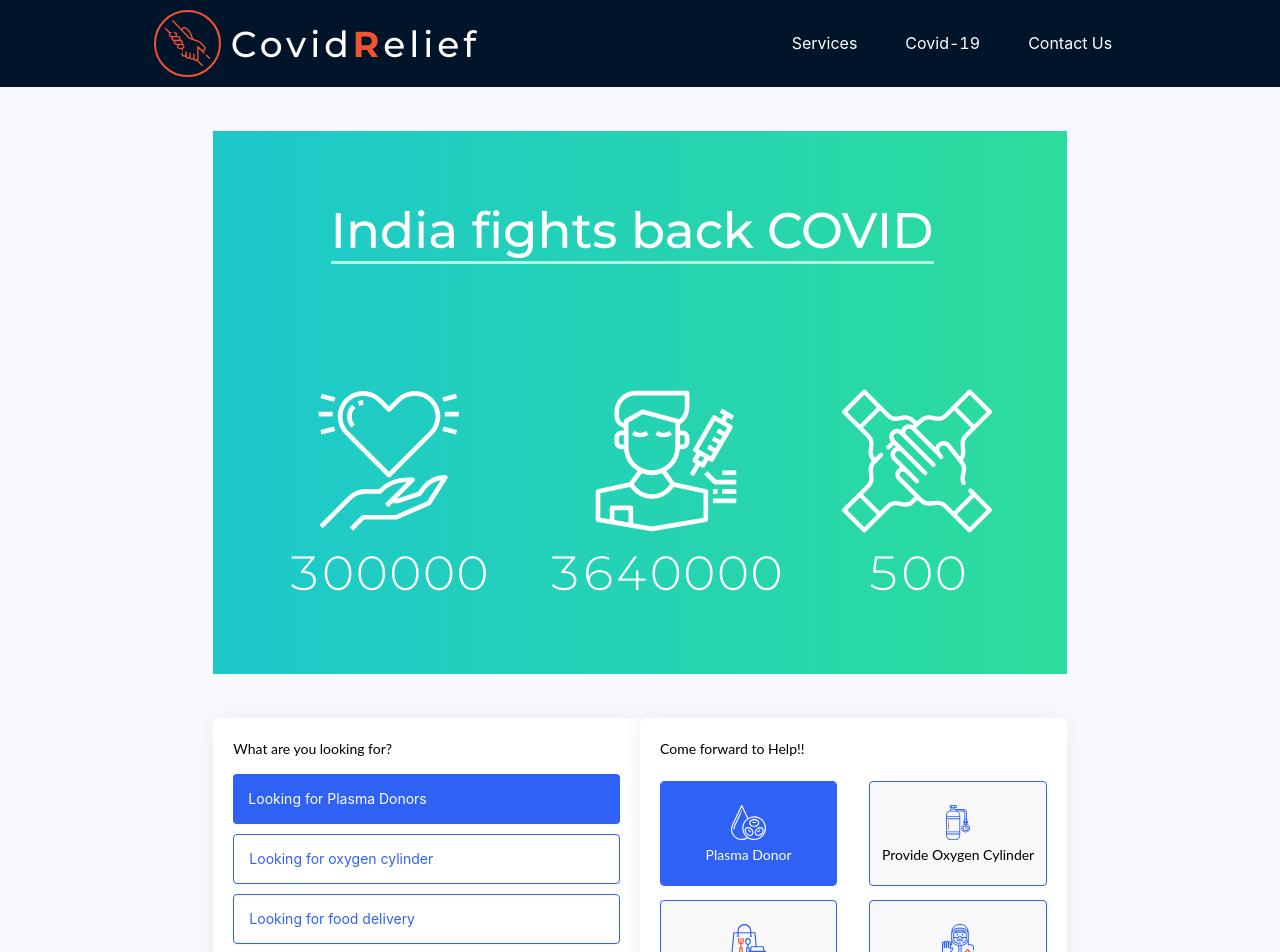
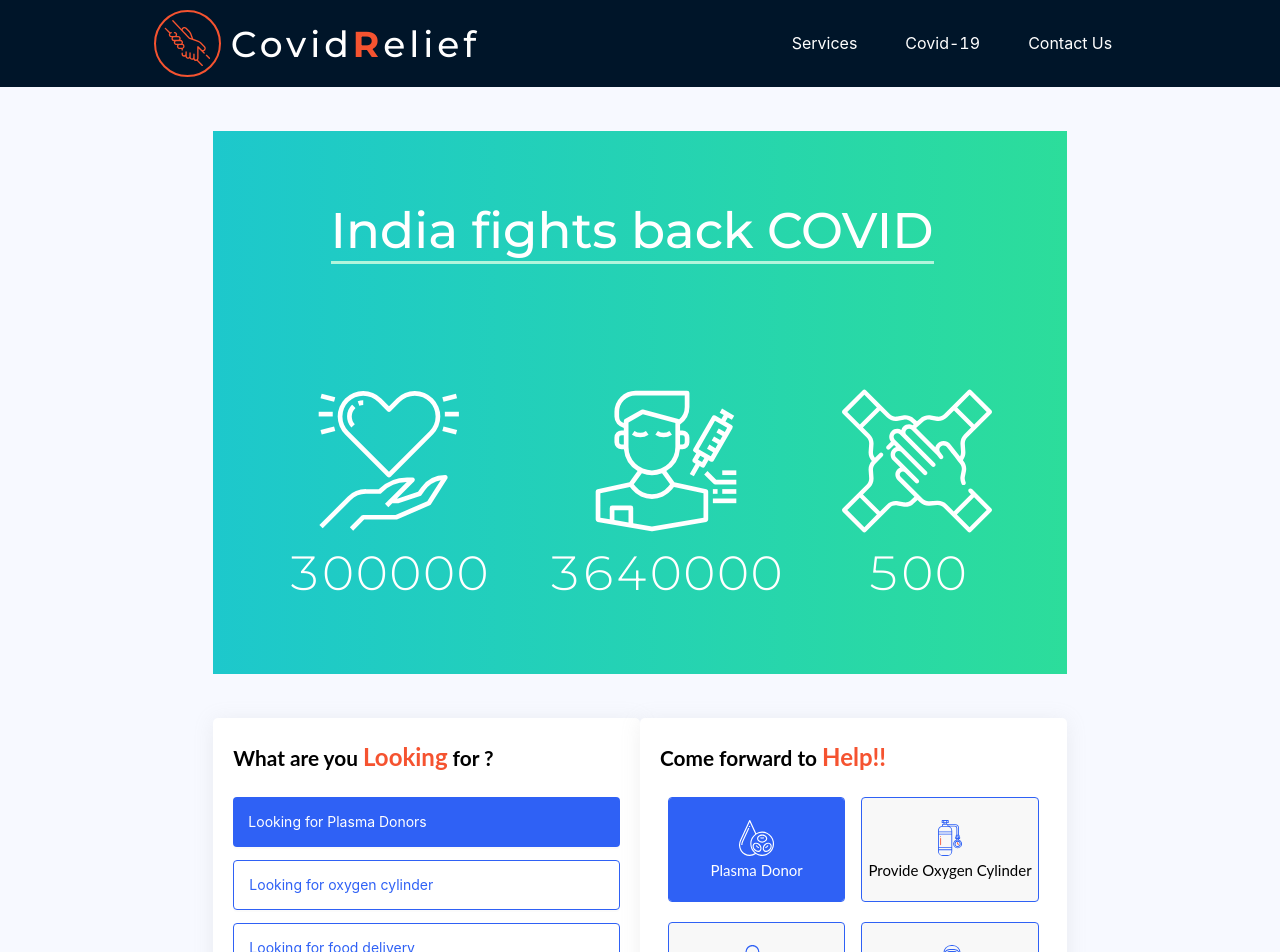
Before and after one commit to ipectrinity/reactivedeveloperz, a React (Create React App) app: page / in a window 1280 px wide. Shown: the top 952 px of the page. Built offline with nearby package versions, Linux system fonts and the light colour scheme.

Commit message:
ActionSection hover changes

```diff
--- a/src/Components/ActionSection/ActionSection.js
+++ b/src/Components/ActionSection/ActionSection.js
@@ -34,9 +34,9 @@ const ActionSection = (props) => {
       <Row id="services" justify='center'>
         <Col lg={8} md={11} sm={11} xs={20}>
           <div className={classes.actionCard}>
-            <p style={{ textAlign: "left" }}>
+            <p className={classes.actionTitle} style={{ textAlign: "left" }}>
               {" "}
-            What are you looking for?
+            What are you <span className={classes.special}>Looking</span> for ?
           </p>
             <Button
               onClick={() => changeRoute("register/recipient")}
@@ -66,7 +66,7 @@ const ActionSection = (props) => {
         </Col>
         <Col lg={8} md={11} sm={11} xs={20}>
           <div className={classes.actionCard}>
-            <p style={{ textAlign: "left" }}> Come forward to Help!!</p>
+            <p className={classes.actionTitle} style={{ textAlign: "left" }}> Come forward to <span className={classes.special}>Help!!</span></p>
             <div className={classes.iconBox}>
 
               <Col onClick={() => changeRoute("register/Donor")} style={{ backgroundColor: '#2F61F5' }} span={11} className={classes.selectedcheckBox1}>
--- a/src/Containers/Home/Home.module.css
+++ b/src/Containers/Home/Home.module.css
@@ -40,6 +40,17 @@
     color: black
 }
 
+.actionTitle{
+    font-size: 1.3rem !important;
+    font-weight: bold;
+}
+
+.special{
+    font-size: 1.5rem !important;
+    font-weight: bold;
+    color: #F55330;
+}
+
 
 
 
@@ -52,8 +63,14 @@
     border-radius: 4px!important;
     border: none!important;
     font-size: 15px;
-    margin-bottom: 10px;
+    margin-bottom: 13px;
 
+}
+.actionButton:hover{
+    background-color:#2F61F5 !important;
+    z-index: 1;
+    box-shadow: 3px 3px rgb(184, 178, 178);
+    font-size: 17px;
 }
 
 .actionButton2{
@@ -64,11 +81,18 @@
     border-radius: 4px!important;
     border: 1px solid #2F61F5!important;
     font-size: 15px;
-    margin: 0 .5rem 10px 0 !important;
+    margin: 0 .5rem 13px 0 !important;
     /* margin-bottom: 10px; */
 }
 
+.actionButton2:hover{
+    background-color:#2F61F5 !important;
+    scale: 1;
+    color: white !important;
+    box-shadow: 3px 3px rgb(184, 178, 178);
+    font-size: 17px;
 
+}
 
 
 /* home page buttons */
@@ -83,16 +107,20 @@
     border: 1px solid #2F61F5;
     border-radius: 4px;
     opacity: 1;
-    margin: 7px 0;
+    margin-bottom: 20px;
     cursor: pointer;
 
+  }
+  .selectedcheckBox1:hover{
+      box-shadow: 5px 4px rgb(204, 203, 203);
+      transform: scale(1.06);
   }
 
   .text{
     font: normal normal normal 14px/17px Lato;
     letter-spacing: 0px;
     margin-top: 6px;
-    font-size: normal;
+    font-size: 15px;
     color: #000000;
     cursor: pointer;
   }
@@ -100,7 +128,7 @@
   .iconBox{
       display: flex;
       flex-wrap: wrap;
-      justify-content: space-between;
+      justify-content: space-around;
   }
   .image{
       height: 2.2rem;
@@ -116,4 +144,7 @@
         height: 85px;
 
       }
+      .text{
+        font-size: 12px;
+      }
   }
```
